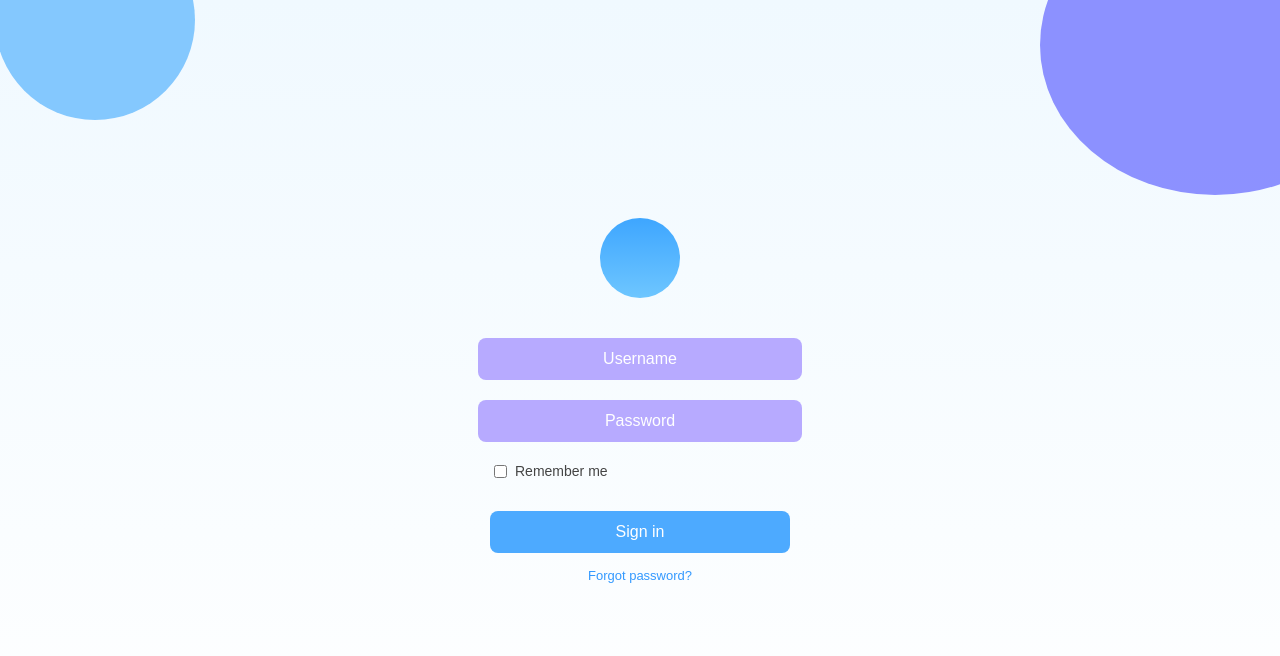
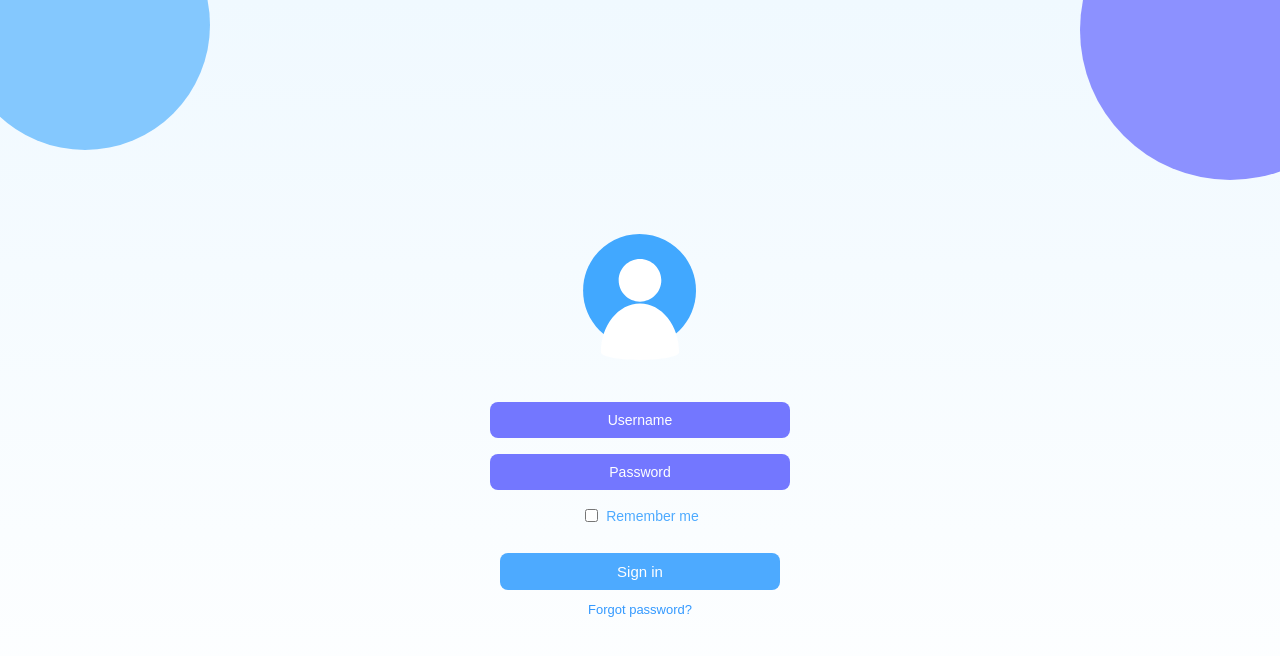
Before and after one commit to VivineyD1az/Parcial01, a React (Vite) app in the folder login-mobile/: page / in a window 1280 px wide. Shown: the top 656 px of the page. Built offline with nearby package versions, Linux system fonts and the light colour scheme.

Commit message:
🚧 Work in progress.

```diff
--- a/login-mobile/src/LoginForm.css
+++ b/login-mobile/src/LoginForm.css
@@ -4,18 +4,19 @@ body, html, #root {
   height: 100%;
   font-family: Arial, sans-serif;
   background: linear-gradient(to bottom, #f0f9ff, #ffffff);
+  overflow: hidden;
 }
 
 .login-container {
   position: relative;
   height: 100vh;
   display: flex;
-    align-items: center;
   justify-content: center;
   overflow: hidden;
+  padding-top: 150px;
 }
 
-  /* Círculos decorativos */
+
 .circle {
   position: absolute;
   border-radius: 50%;
@@ -23,51 +24,55 @@ body, html, #root {
 }
 
 .circle-top-left {
-    width: 200px;
-    height: 200px;
+  width: 250px;
+  height: 250px;
   background-color: #6abcfe;
-    top: -80px;
-    left: -5px;
+  top: -100px;
+  left: -40px;
+  z-index: 3; /* Azul encima */
 }
 
 .circle-top-right {
-    width: 350px;
+  width: 300px;
   height: 300px;
   background-color: #7377ff;
-    top: -105px;
-    right: -110px;
+  top: -120px;
+  right: -100px;
+  z-index: 2; /* Morado debajo */
 }
 
 .login-box {
   background: transparent;
   padding: 40px 30px;
   border-radius: 10px;
-    width: 300px;
+  width: 280px;
   display: flex;
   flex-direction: column;
   align-items: center;
-    z-index: 1;
+  z-index: 4;
+  margin-top: 30px;
 }
 
 .user-icon {
-    width: 80px;
-    height: 80px;
-    background: linear-gradient(to bottom, #3ea6ff, #6ec6ff);
-    border-radius: 50%;
   margin-bottom: 30px;
-    display: flex;
-    align-items: center;
-    justify-content: center;
+
+}
+
+/* espacio para imagen */
+.user-icon img {
+  width: 140px;
+  height: 140px;
+  object-fit: contain;
 }
 
 .input {
   width: 100%;
-    padding: 12px;
-    margin: 10px 0;
+  padding: 10px;
+  margin: 8px 0;
   border: none;
-    background-color: #b7aaff;
+  background-color: #7377ff;
   border-radius: 8px;
-    font-size: 16px;
+  font-size: 14px;
   color: white;
   text-align: center;
 }
@@ -79,10 +84,11 @@ body, html, #root {
 .remember-container {
   display: flex;
   align-items: center;
+  justify-content: center;
   width: 100%;
-    margin: 10px 0;
+  margin: 8px 0;
   font-size: 14px;
-    color: #444;
+  color: #4daaff;
 }
 
 .remember-container input {
@@ -92,12 +98,12 @@ body, html, #root {
 .login-button {
   width: 100%;
   margin-top: 20px;
-    padding: 12px;
+  padding: 10px;
   background-color: #4daaff;
   border: none;
   border-radius: 8px;
   color: white;
-    font-size: 16px;
+  font-size: 15px;
   cursor: pointer;
   transition: background 0.3s ease;
 }
@@ -107,12 +113,10 @@ body, html, #root {
 }
 
 .forgot-password {
-    margin-top: 15px;
+  margin-top: 12px;
   font-size: 13px;
   color: #3399ff;
   text-decoration: none;
+  text-align: center;
+  display: block;
 }
-
-  .forgot-password:hover {
-    text-decoration: underline;
-  }
--- a/login-mobile/src/LoginForm.jsx
+++ b/login-mobile/src/LoginForm.jsx
@@ -1,5 +1,6 @@
 import React from "react";
 import "./LoginForm.css";
+import Icon from "./assets/Icon.svg";
 
 function LoginForm() {
   return (
@@ -8,7 +9,9 @@ function LoginForm() {
       <div className="circle circle-top-right"></div>
 
       <div className="login-box">
-        <div className="user-icon"></div>
+        <div className="user-icon">
+          <img src={Icon} alt="user icon" />
+        </div>
 
         <input type="text" placeholder="Username" className="input" />
         <input type="password" placeholder="Password" className="input" />
```
Also changed, not shown: login-mobile/src/assets/Icon.svg (added). Lines whose indentation alone changed are shown as unchanged.
